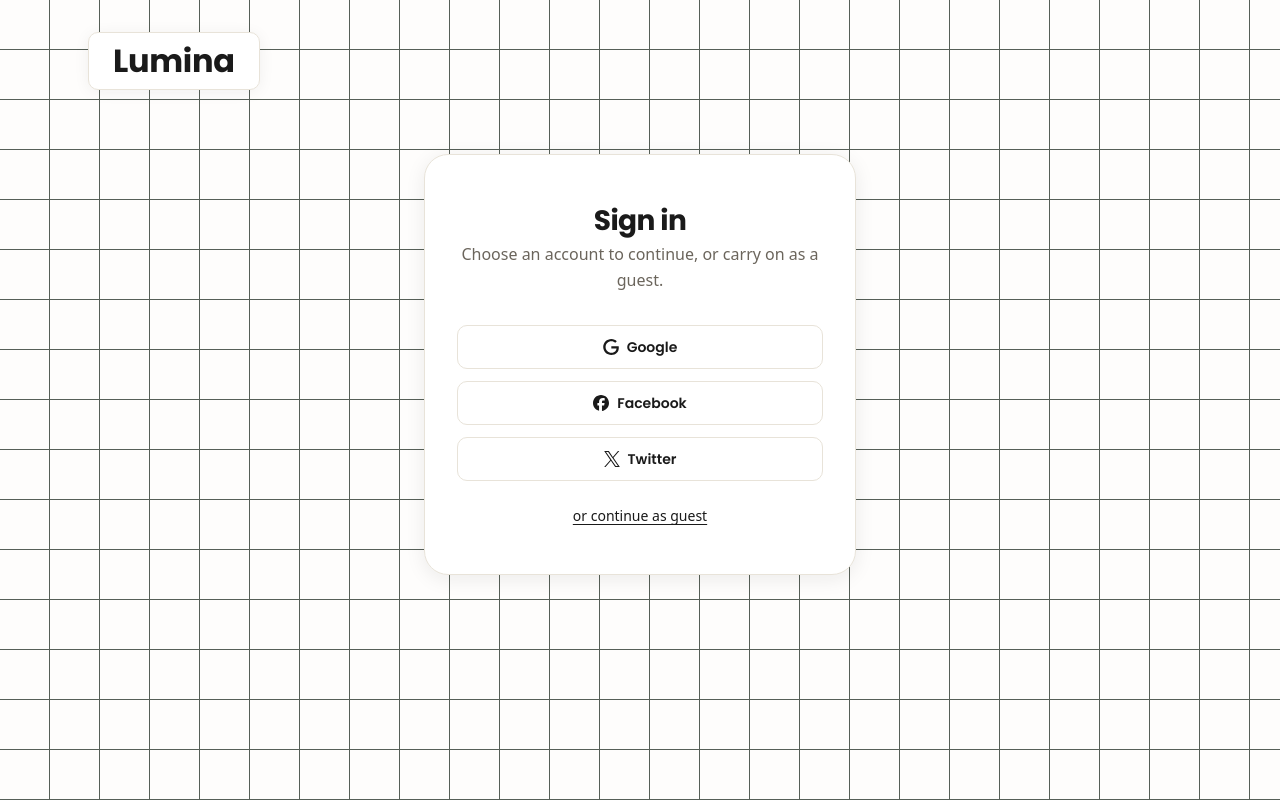
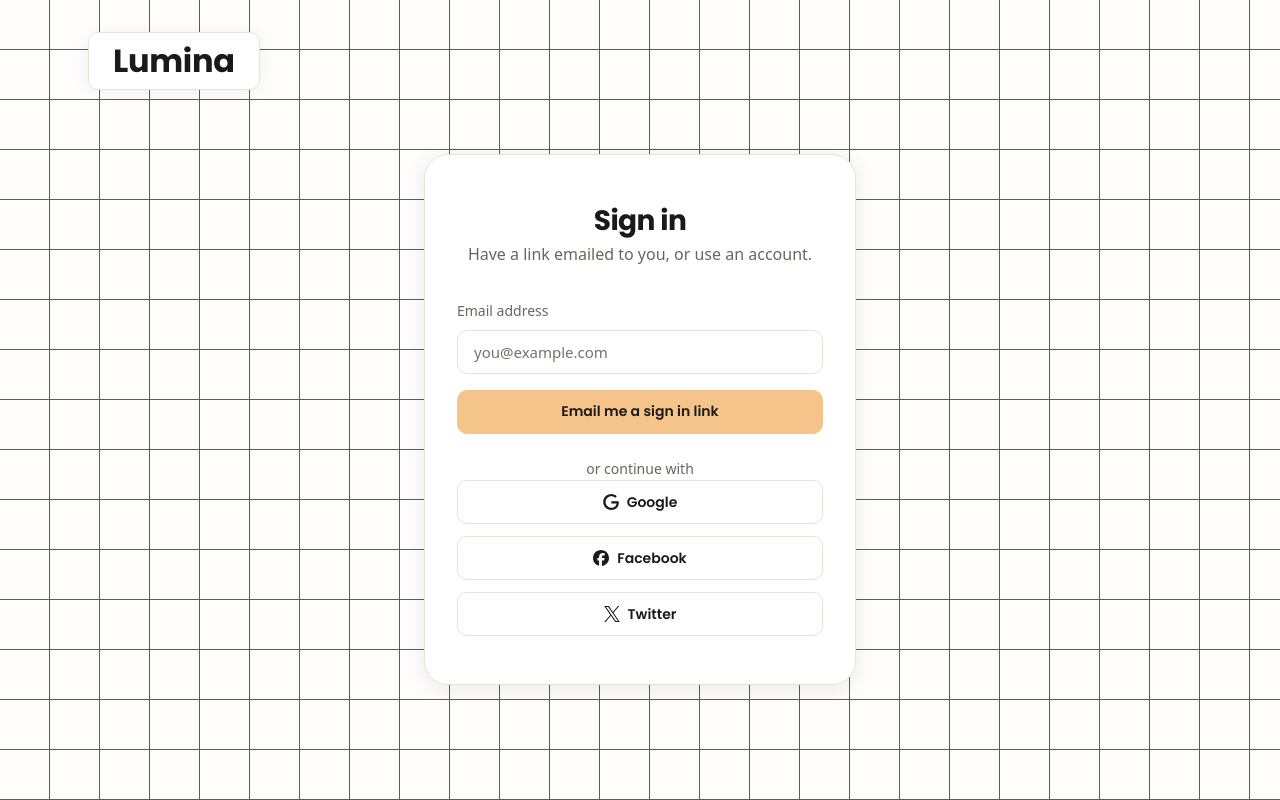
Before and after one commit to Inline090/Image-Processing-Service, a React (Vite) app in the folder client/: page / in a window 1280 px wide. Built offline with nearby package versions, Linux system fonts and the light colour scheme; no server answers.

Commit message:
refactor(client): replace the guest button with an email form

```diff
--- a/client/src/App.tsx
+++ b/client/src/App.tsx
@@ -5,8 +5,6 @@
   ApiError,
   getMe,
   hasToken,
-  isGuestExhausted,
-  markGuestExhausted,
   setToken,
   setUnauthorizedHandler,
   type Account,
@@ -28,7 +26,6 @@
   const [run, setRun] = useState<TransformRun | null>(null);
   const [account, setAccount] = useState<Account | null>(null);
   const [historyRefresh, setHistoryRefresh] = useState(0);
-  const [guestExhausted, setGuestExhausted] = useState(isGuestExhausted());
   const navigate = useNavigate();
 
   // A single transform shows the job card, a batch shows the carousel, never both.
@@ -81,11 +78,6 @@
 
   const applyAccount = useCallback((me: Account): void => {
     setAccount(me);
-
-    if (me.guest && me.uploadLimit !== null && me.uploadsUsed >= me.uploadLimit) {
-      markGuestExhausted();
-      setGuestExhausted(true);
-    }
   }, []);
 
   const refreshAccount = useCallback(async (): Promise<void> => {
@@ -115,12 +107,6 @@
     setAccount(null);
   }
 
-  function leaveGuestMode(): void {
-    signOut();
-  }
-
-  const isGuest = account !== null && account.guest;
-
   const brand = (
     <div className="brand">
       <span className="wordmark">Lumina</span>
@@ -136,13 +122,7 @@
           <div className="auth-card">
             {expired && <p className="notice">Your session expired. Please sign in again.</p>}
 
-            <AuthPanel
-              guestExhausted={guestExhausted}
-              onSignedIn={() => {
-                setSignedIn(true);
-                setExpired(false);
-              }}
-            />
+            <AuthPanel />
           </div>
         </div>
       </main>
@@ -163,25 +143,9 @@
             <HistoryIcon size={16} strokeWidth={1.5} />
           </Link>
 
-          {isGuest && account.uploadLimit !== null && (
-            <span className="account-hint">
-              Guest: {account.uploadsUsed} of {account.uploadLimit} uploads used
-            </span>
-          )}
-
-          {isGuest ? (
-            <Button
-              variant="ghost"
-              onClick={leaveGuestMode}
-              title="Leave the guest session and sign in with an account."
-            >
-              Sign in
-            </Button>
-          ) : (
-            <Button variant="ghost" onClick={signOut} title="Sign out of this account.">
-              Sign out
-            </Button>
-          )}
+          <Button variant="ghost" onClick={signOut} title="Sign out of this account.">
+            Sign out
+          </Button>
 
           {account !== null && account.avatarUrl !== null && (
             <img
@@ -202,8 +166,6 @@
               <UploadPanel
                 onJobQueued={handleJobQueued}
                 onRunQueued={handleRunQueued}
-                emailable={account !== null && account.emailable}
-                uploadLimit={account === null ? null : account.uploadLimit}
                 onUploaded={() => {
                   void refreshAccount();
                   setHistoryRefresh((current) => current + 1);
--- a/client/src/api.ts
+++ b/client/src/api.ts
@@ -99,16 +99,6 @@
   unauthorizedHandler = handler;
 }
 
-const GUEST_EXHAUSTED_KEY = 'ips.guestExhausted';
-
-export function isGuestExhausted(): boolean {
-  return localStorage.getItem(GUEST_EXHAUSTED_KEY) !== null;
-}
-
-export function markGuestExhausted(): void {
-  localStorage.setItem(GUEST_EXHAUSTED_KEY, '1');
-}
-
 let authRedirectMessage: string | null = null;
 
 // Reads the token or the error out of the fragment and wipes it from the address bar.
@@ -196,14 +186,14 @@
 
 export const MAX_BATCH_IMAGES = 10;
 
-export async function uploadImages(files: File[]): Promise<{ images: Image[]; dropped: number }> {
+export async function uploadImages(files: File[]): Promise<{ images: Image[] }> {
   const body = new FormData();
 
   for (const file of files) {
     body.append('images', file);
   }
 
-  return request<{ images: Image[]; dropped: number }>('/images/batch', { method: 'POST', body });
+  return request<{ images: Image[] }>('/images/batch', { method: 'POST', body });
 }
 
 export async function transformImage(id: string, options: TransformOptions): Promise<Job> {
@@ -303,15 +293,7 @@
   id: string;
   email: string;
   createdAt: string;
-
   avatarUrl: string | null;
-  guest: boolean;
-
-  uploadLimit: number | null;
-
-  uploadsUsed: number;
-
-  emailable: boolean;
 };
 
 export async function getMe(): Promise<Account> {
@@ -319,11 +301,16 @@
   return result.user;
 }
 
-export async function signInAsGuest(): Promise<Account> {
-  const result = await request<{ token: string; user: Account }>('/auth/guest', {
+export type EmailSignIn = {
+  sent: boolean;
+  signInUrl?: string;
+};
+
+// The link arrives by email; the server only echoes it when it could not send one.
+export function startEmailSignIn(email: string): Promise<EmailSignIn> {
+  return request<EmailSignIn>('/auth/email/start', {
     method: 'POST',
+    headers: { 'Content-Type': 'application/json' },
+    body: JSON.stringify({ email }),
   });
-
-  setToken(result.token);
-  return result.user;
 }
--- a/client/src/components/AuthPanel.tsx
+++ b/client/src/components/AuthPanel.tsx
@@ -1,10 +1,10 @@
-import { useState } from 'react';
+import { useState, type FormEvent } from 'react';
 import { siFacebook, siGoogle, siX, type SimpleIcon } from 'simple-icons';
 import {
   authRedirectError,
   clearAuthRedirectError,
   providerSignInUrl,
-  signInAsGuest,
+  startEmailSignIn,
   type SignInProvider,
 } from '../api';
 import { Button } from './ui/Button';
@@ -16,38 +16,90 @@
   { id: 'twitter', label: 'Twitter', icon: siX },
 ];
 
-type Props = {
-
-  guestExhausted: boolean;
-  onSignedIn: () => void;
-};
-
-export function AuthPanel({ guestExhausted, onSignedIn }: Props) {
+export function AuthPanel() {
   const [error, setError] = useState<string | null>(authRedirectError());
   const [busy, setBusy] = useState(false);
+  const [email, setEmail] = useState('');
+  const [sentTo, setSentTo] = useState<string | null>(null);
+  const [manualLink, setManualLink] = useState<string | null>(null);
 
   function clearError(): void {
     clearAuthRedirectError();
     setError(null);
   }
 
-  async function handleGuest(): Promise<void> {
+  async function handleEmail(event: FormEvent): Promise<void> {
+    event.preventDefault();
     clearError();
     setBusy(true);
 
     try {
-      await signInAsGuest();
-      onSignedIn();
+      const result = await startEmailSignIn(email.trim());
+      setSentTo(email.trim());
+      setManualLink(result.signInUrl ?? null);
     } catch (err) {
-      setError(err instanceof Error ? err.message : 'Could not start a guest session');
+      setError(err instanceof Error ? err.message : 'Could not send the sign in link');
     } finally {
       setBusy(false);
     }
   }
 
   return (
-    <Panel title="Sign in" lede="Choose an account to continue, or carry on as a guest.">
+    <Panel title="Sign in" lede="Have a link emailed to you, or use an account.">
       {error !== null && <p className="notice">{error}</p>}
+
+      {sentTo === null ? (
+        <form className="auth-email" onSubmit={(event) => void handleEmail(event)}>
+          <div className="field">
+            <label className="field-label" htmlFor="signin-email">
+              Email address
+            </label>
+
+            <input
+              id="signin-email"
+              type="email"
+              required
+              autoComplete="email"
+              value={email}
+              placeholder="you@example.com"
+              onChange={(event) => setEmail(event.target.value)}
+            />
+          </div>
+
+          <Button
+            type="submit"
+            variant="primary"
+            disabled={busy}
+            title="Email a link that signs you in once."
+          >
+            Email me a sign in link
+          </Button>
+        </form>
+      ) : (
+        <div className="auth-email">
+          <p className="auth-alt">
+            Check {sentTo} for the link. It works once and expires in 15 minutes.
+          </p>
+
+          {manualLink !== null && (
+            <p className="auth-alt">
+              <a href={manualLink}>Open the link now</a>
+            </p>
+          )}
+
+          <Button
+            variant="link"
+            onClick={() => {
+              setSentTo(null);
+              setManualLink(null);
+            }}
+          >
+            Use a different address
+          </Button>
+        </div>
+      )}
+
+      <p className="auth-alt">or continue with</p>
 
       <div className="auth-providers">
         {PROVIDERS.map((provider) => (
@@ -60,7 +112,6 @@
               window.location.href = providerSignInUrl(provider.id);
             }}
           >
-
             <svg className="brand-icon" viewBox="0 0 24 24">
               <path d={provider.icon.path} />
             </svg>
@@ -68,24 +119,6 @@
           </Button>
         ))}
       </div>
-
-      <div className="auth-guest">
-        {guestExhausted ? (
-          <p className="auth-alt">
-            Guest uploads are used up on this browser. Sign in with one of the accounts above to
-            keep going.
-          </p>
-        ) : (
-          <Button
-            variant="link"
-            disabled={busy}
-            title="Start a temporary session. It allows a set number of uploads, once."
-            onClick={() => void handleGuest()}
-          >
-            or continue as guest
-          </Button>
-        )}
-      </div>
     </Panel>
   );
 }
--- a/client/src/components/UploadPanel.tsx
+++ b/client/src/components/UploadPanel.tsx
@@ -62,9 +62,6 @@
 
   onRunQueued: (run: TransformRun) => void;
 
-  emailable: boolean;
-
-  uploadLimit: number | null;
 
   onUploaded: () => void;
 };
@@ -150,8 +147,7 @@
 export function UploadPanel({
   onJobQueued,
   onRunQueued,
-  emailable,
-  uploadLimit,
+
   onUploaded,
 }: Props) {
   const [files, setFiles] = useState<File[]>([]);
@@ -597,7 +593,7 @@
     try {
       setProgress(`Uploading ${files.length} ${files.length === 1 ? 'image' : 'images'}`);
 
-      const { images, dropped } = await uploadImages(files);
+      const { images } = await uploadImages(files);
 
       const accepted = images.flatMap((image, index) => {
         const picked = files[index];
@@ -615,7 +611,7 @@
 
       const single = accepted[0];
 
-      if (dropped === 0 && accepted.length === 1 && single !== undefined) {
+      if (accepted.length === 1 && single !== undefined) {
         const queued = await transformImage(single.id, buildOptions(imageSize));
 
         onJobQueued(queued.id);
@@ -647,16 +643,9 @@
             (result.alreadyDone > 0 ? `, ${result.alreadyDone} already done` : ''),
         );
 
-        setEmailNotice(dropped === 0 && result.queued > 0);
+        setEmailNotice(result.queued > 0);
       }
 
-      if (dropped > 0) {
-        setError(
-          `Uploaded ${images.length} of ${files.length}.` +
-            (uploadLimit === null ? '' : ` A guest account can upload ${uploadLimit} in total.`) +
-            ' Sign in to upload more.',
-        );
-      }
     } catch (err) {
       setError(err instanceof Error ? err.message : 'Something went wrong');
     } finally {
@@ -1175,9 +1164,7 @@
 
           {emailNotice && (
             <p className="notice notice--info">
-              {emailable
-                ? "Upload complete. Your images are being processed. You can close this tab; we'll email you when they're ready."
-                : 'Upload complete. Your images are being processed. You can close this tab. Sign in with Google or Facebook to be notified by email.'}
+              Upload complete. Your images are being processed. You can close this tab; we'll email you when they're ready.
             </p>
           )}
 
--- a/client/src/styles/components.css
+++ b/client/src/styles/components.css
@@ -122,10 +122,11 @@
   text-align: center;
 }
 
-.auth-guest {
+.auth-email {
   display: flex;
-  justify-content: center;
-  margin-top: var(--space-5);
+  flex-direction: column;
+  gap: var(--space-4);
+  margin-bottom: var(--space-5);
 }
 
 .auth-providers {
@@ -139,11 +140,6 @@
   width: 1rem;
   height: 1rem;
   fill: currentColor;
-}
-
-.account-hint {
-  font-size: var(--text-label);
-  color: var(--muted-foreground);
 }
 
 form {
```
